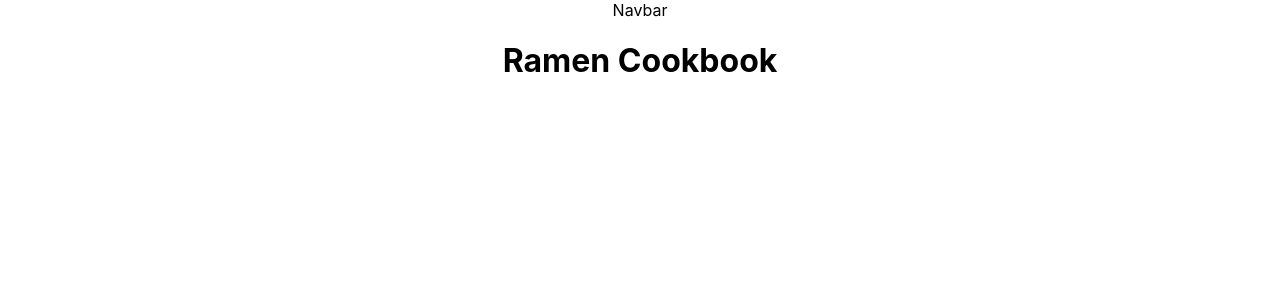
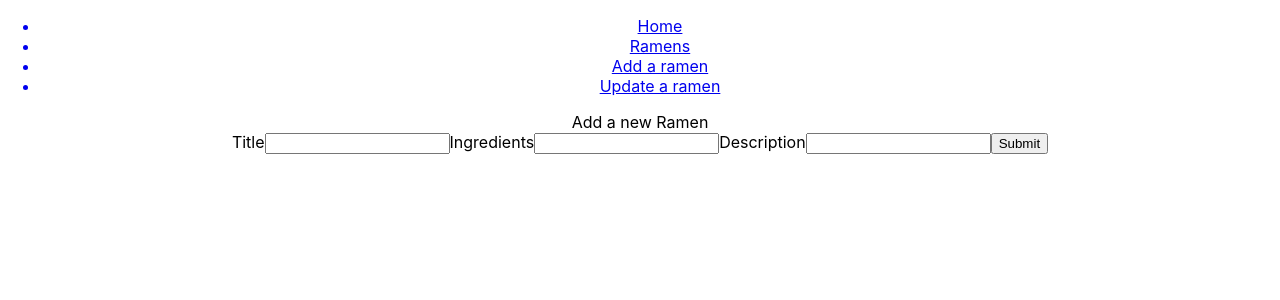
Before and after one commit to IliaZolas/Ramen-Cookbook, a React (Create React App) app in the folder client/: page /new-ramen in a window 1280 px wide. Shown: the top 300 px of the page. Built offline with nearby package versions, Linux system fonts and the light colour scheme.

Commit message:
ft/TOD-11 - made scaffold of home, new ramen, update ramen + connected nav with paths

```diff
--- a/client/src/App.js
+++ b/client/src/App.js
@@ -1,14 +1,24 @@
 import './App.css';
 import Navbar from './components/navbar';
-import Router from "react-router-dom";
 import Home from './pages/home';
+import Ramen from './pages/ramen';
+import NewRamen from './pages/newRamen';
+import UpdateRamen from './pages/updateRamen';
+import {BrowserRouter as Router, Route, Routes} from 'react-router-dom';
 
 function App() {
   return (
-    <div className="App">
-      <Navbar />
-      <h1>Ramen Cookbook</h1>
-    </div>
+    <Router>
+      <div className="App">
+        <Navbar />
+        <Routes>
+          <Route path="/" element={<Home />} />
+          <Route path="/ramen" element={<Ramen />} />
+          <Route path="/new-ramen" element={<NewRamen />} />
+          <Route path="/update-ramen" element={<UpdateRamen />} />
+        </Routes>
+      </div>
+    </Router>
   );
 }
 
--- /dev/null
+++ b/client/src/components/addRamenForm.js
@@ -0,0 +1,23 @@
+
+const AddRamenForm = () => {
+ return (
+    <form>
+        <label>
+            Title
+            <input type="text" name="title" />
+        </label>
+        <label>
+            Ingredients
+            <input type="text" name="ingredients" />
+        </label>
+        <label>
+            Description
+            <input type="text" name="description" />
+        </label>
+        <input type="submit" value="Submit" />
+    </form>
+ )
+
+}
+
+export default AddRamenForm;
--- /dev/null
+++ b/client/src/components/buttons.js
@@ -0,0 +1,42 @@
+import {Link} from 'react-router-dom';
+
+const PrimaryButton = () => {
+    return (
+        <div className="">
+            <div className="">
+                <Link to="/ramen">
+                    <p>See Ramen List</p>
+                </Link>
+            </div>
+        </div>
+    );
+};
+
+
+const SecondaryButton = () => {
+    return (
+        <div className="">
+            <div className="">
+                <Link to="/add-ramen">
+                    <p>secondary buttont</p>
+                </Link>
+            </div>
+        </div>
+    );
+};
+
+
+
+const TertiaryButton = () => {
+    return (
+        <div className="">
+            <div className="">
+                <Link to="/add-ramen">
+                    <p>tertiery button</p>
+                </Link>
+            </div>
+        </div>
+    );
+};
+
+export  {PrimaryButton, SecondaryButton, TertiaryButton};
--- a/client/src/components/navbar.js
+++ b/client/src/components/navbar.js
@@ -1,10 +1,23 @@
-
+import {Link} from 'react-router-dom';
 
 const Navbar = () => {
     return (
         <div className="">
             <div className="">
-                Navbar
+                <ul>
+                    <Link to="/">
+                        <li>Home</li>
+                    </Link>
+                    <Link to="/ramen">
+                        <li>Ramens</li>
+                    </Link>
+                    <Link to="/new-ramen">
+                        <li>Add a ramen</li>
+                    </Link>
+                    <Link to="/update-ramen">
+                        <li>Update a ramen</li>
+                    </Link>
+                </ul>
             </div>
         </div>
       );
--- /dev/null
+++ b/client/src/components/ramenCard.js
@@ -0,0 +1,14 @@
+const RamenCard = () => {
+    return (
+        <div className="">
+            <div className="">
+               Image
+               title
+               ingredients
+               description
+            </div>
+        </div>
+    );
+}
+
+export default RamenCard;
--- /dev/null
+++ b/client/src/components/updateRamenForm.js
@@ -0,0 +1,23 @@
+
+const UpdateRamenForm = () => {
+    return (
+        <form>
+        <label>
+            Title
+            <input type="text" name="title" />
+        </label>
+        <label>
+            Ingredients
+            <input type="text" name="ingredients" />
+        </label>
+        <label>
+            Description
+            <input type="text" name="description" />
+        </label>
+        <input type="submit" value="Update" />
+    </form>
+    )
+
+   }
+
+   export default UpdateRamenForm;
--- a/client/src/pages/home.js
+++ b/client/src/pages/home.js
@@ -1,10 +1,11 @@
-
+import {PrimaryButton} from "../components/buttons";
 
 const Home = () => {
     return (
         <div className="">
             <div className="">
                Home Page
+               <PrimaryButton />
             </div>
         </div>
       );
--- /dev/null
+++ b/client/src/pages/newRamen.js
@@ -0,0 +1,14 @@
+import AddRamenForm from "../components/addRamenForm";
+
+const NewRamen = () => {
+    return (
+        <div className="">
+            <div className="">
+               Add a new Ramen
+               <AddRamenForm />
+            </div>
+        </div>
+      );
+}
+
+export default NewRamen;
--- /dev/null
+++ b/client/src/pages/ramen.js
@@ -0,0 +1,14 @@
+import RamenCard from "../components/ramenCard";
+
+const Ramen = () => {
+    return (
+        <div className="">
+            <div className="">
+               Ramen List
+               <RamenCard />
+            </div>
+        </div>
+    );
+}
+
+export default Ramen;
--- /dev/null
+++ b/client/src/pages/updateRamen.js
@@ -0,0 +1,14 @@
+import UpdateRamenForm from "../components/updateRamenForm";
+
+const UpdateRamen = () => {
+    return (
+        <div className="">
+            <div className="">
+               Update a Ramen
+               <UpdateRamenForm />
+            </div>
+        </div>
+      );
+}
+
+export default UpdateRamen;
```
